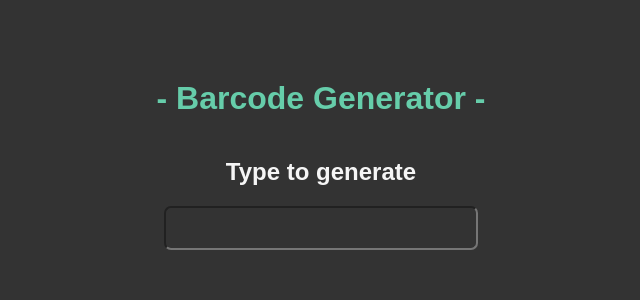
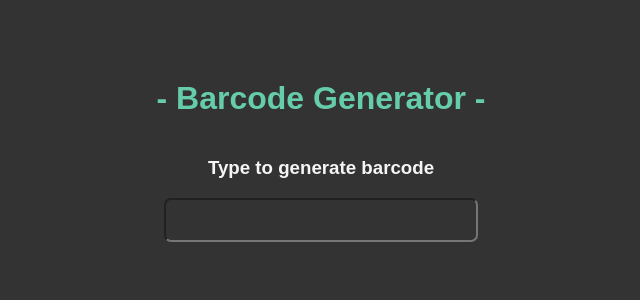
Before and after one commit to gnoul4869/barcode-generator, a Vue app: page / in a window 1280 px wide. Shown: the top 300 px of the page, without its empty margins (319-959 px from the left). Built offline with nearby package versions, Linux system fonts and the light colour scheme.

Commit message:
Remove not working plugin

```diff
--- a/package.json
+++ b/package.json
@@ -10,8 +10,6 @@
         "lint": "eslint . --ext .vue,.js,.jsx,.cjs,.mjs,.ts,.tsx,.cts,.mts --fix --ignore-path .gitignore"
     },
     "dependencies": {
-    "@chenfengyuan/vue-barcode": "^2.0.0",
-    "jsbarcode": "^3.11.5",
         "vue": "^3.2.37"
     },
     "devDependencies": {
--- a/src/components/BarcodeGenerator.vue
+++ b/src/components/BarcodeGenerator.vue
@@ -1,5 +1,4 @@
 <script setup lang="ts">
-// import VueBarCode from '@chenfengyuan/vue-barcode';
 import { ref } from 'vue';
 
 const BarcodeValue = ref('');
@@ -7,7 +6,7 @@ const BarcodeValue = ref('');
 
 <template>
     <form class="form">
-        <h2>Type to generate</h2>
+        <h3>Type to generate barcode</h3>
 
         <input type="text" v-model="BarcodeValue" />
 
```
Also changed, not shown: 1 other file (tests, documents, lock files or other folders). Lines whose indentation alone changed are shown as unchanged.
